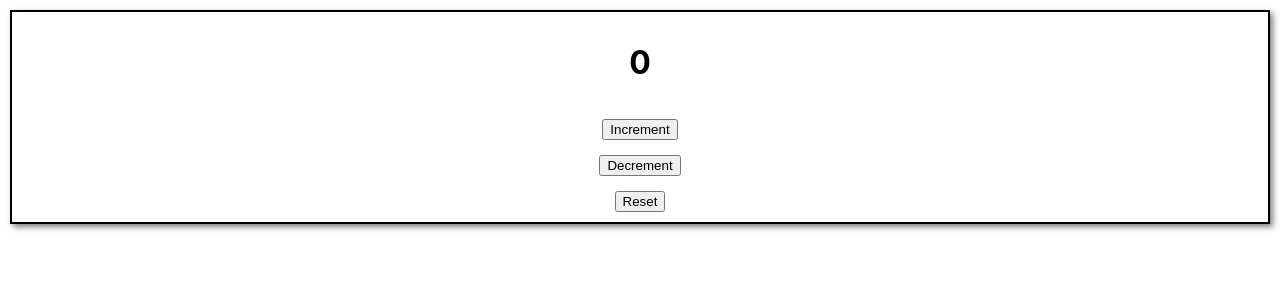
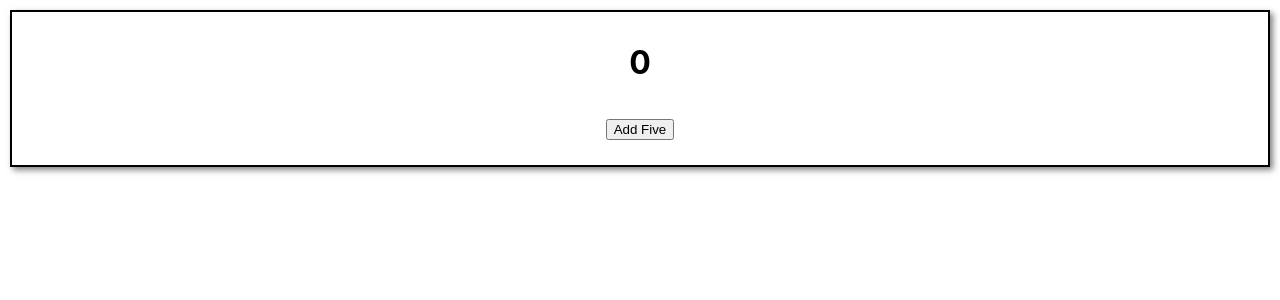
Before and after one commit to rabit1977/Useful-React-Hooks-Projects, a React (Create React App) app: page / in a window 1280 px wide. Shown: the top 300 px of the page. Built offline with nearby package versions, Linux system fonts and the light colour scheme.

Commit message:
added count hook project

```diff
--- a/src/App.js
+++ b/src/App.js
@@ -1,15 +1,9 @@
 import React, { useState } from 'react';
 export default function App() {
-  const [num, setNum] = useState(0);
-  function incrementNumber() {
-    setNum(num + 1);
-  }
-  function decrementNumber() {
-    setNum(num - 1);
-  }
-  function resetNumber() {
-    setNum(0);
-  }
+  const [count, setCount] = useState(0);
+  const handleClick = () => {
+    setCount((prevCount) => prevCount + 5);
+  };
 
   return (
     <div
@@ -21,17 +15,13 @@ export default function App() {
         flexDirection: 'column',
         padding: '10px',
         margin: '10px',
-        boxShadow: '3px 3px 6px rgba(0,0,0,.5)',
+        boxShadow: '3px 3px 6px rgba(5,5,5,.5)',
       }}
     >
-      <h1>{num}</h1>
-      <button style={{ margin: '15px' }} onClick={incrementNumber}>
-        Increment
+      <h1>{count}</h1>
+      <button style={{ margin: '15px' }} onClick={handleClick}>
+        Add Five
       </button>
-      <button style={{ marginBottom: '15px' }} onClick={decrementNumber}>
-        Decrement
-      </button>
-      <button onClick={resetNumber}>Reset</button>
     </div>
   );
 }
```
